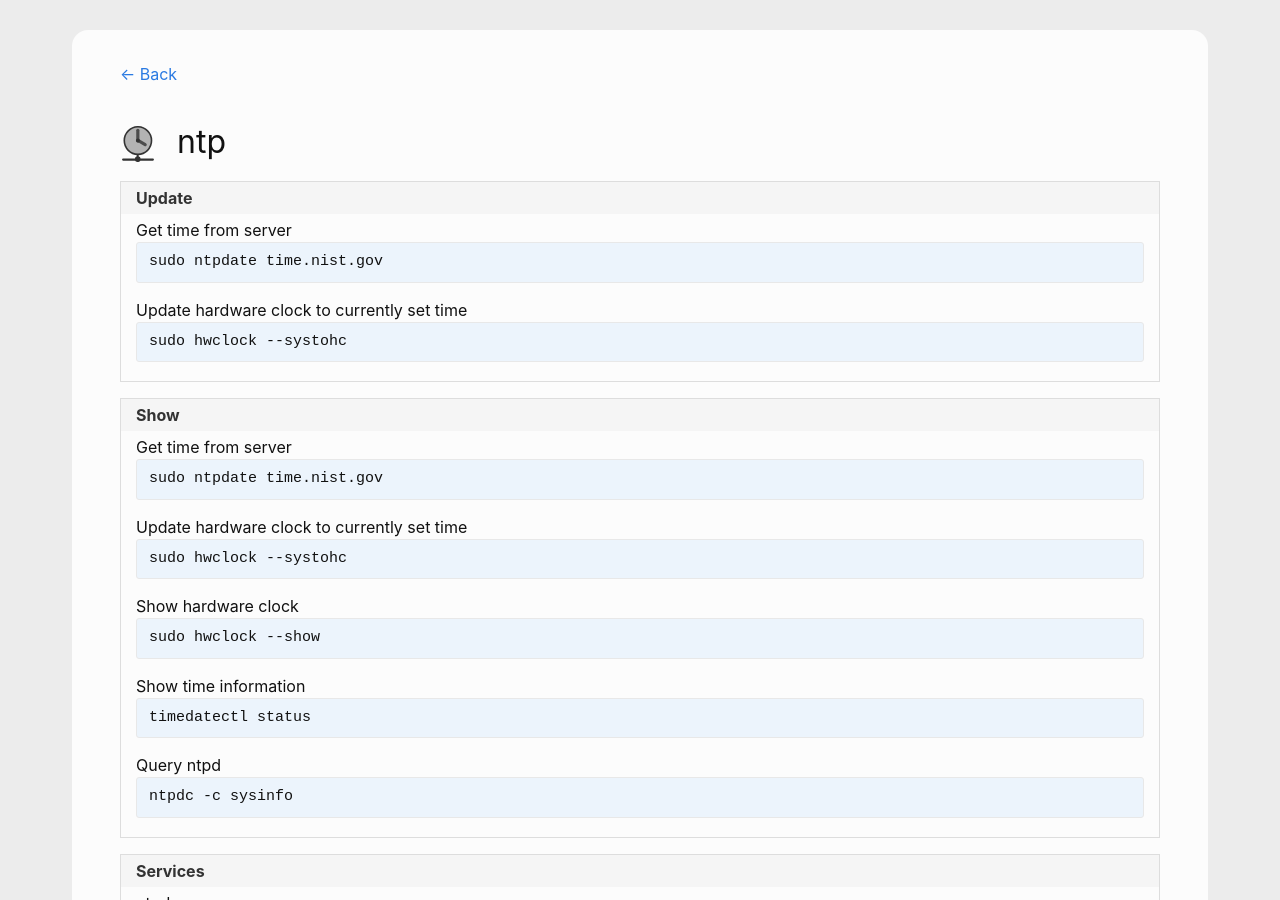
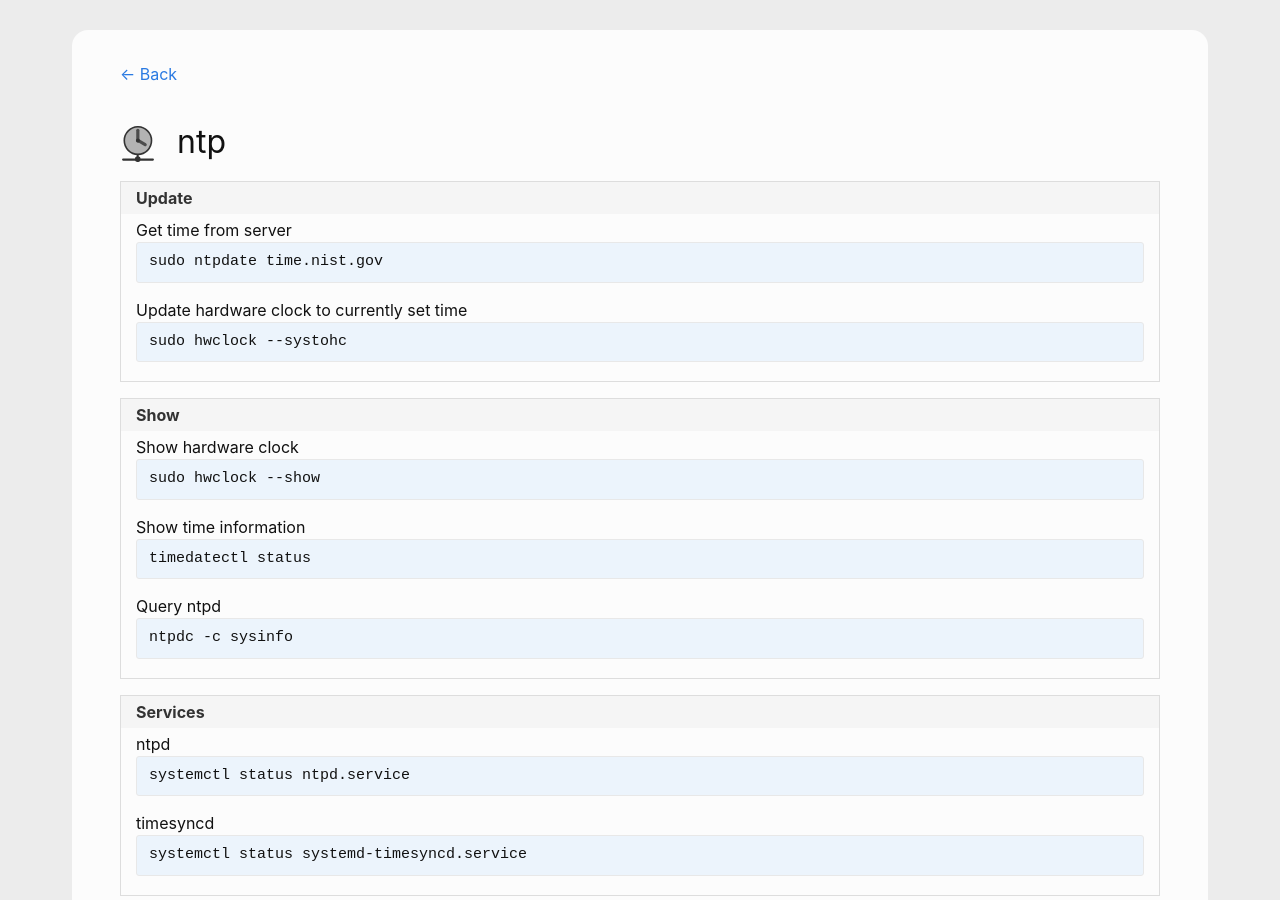
Before and after one commit to andreas-mausch/cheatsheets, a Jekyll site: the page built from _cheatsheets/ntp.md, in a window 1280 px wide and 900 px high. Built offline with Jekyll 4.4.1, drawn with Linux system fonts in a browser that asks for light colours.

Commit message:
Fix duplicate commands

```diff
--- a/_cheatsheets/ntp.md
+++ b/_cheatsheets/ntp.md
@@ -9,8 +9,6 @@ section:
       Update hardware clock to currently set time: sudo hwclock --systohc
   - name: Show
     commands:
-      Get time from server: sudo ntpdate time.nist.gov
-      Update hardware clock to currently set time: sudo hwclock --systohc
       Show hardware clock: sudo hwclock --show
       Show time information: timedatectl status
       Query ntpd: ntpdc -c sysinfo
```
